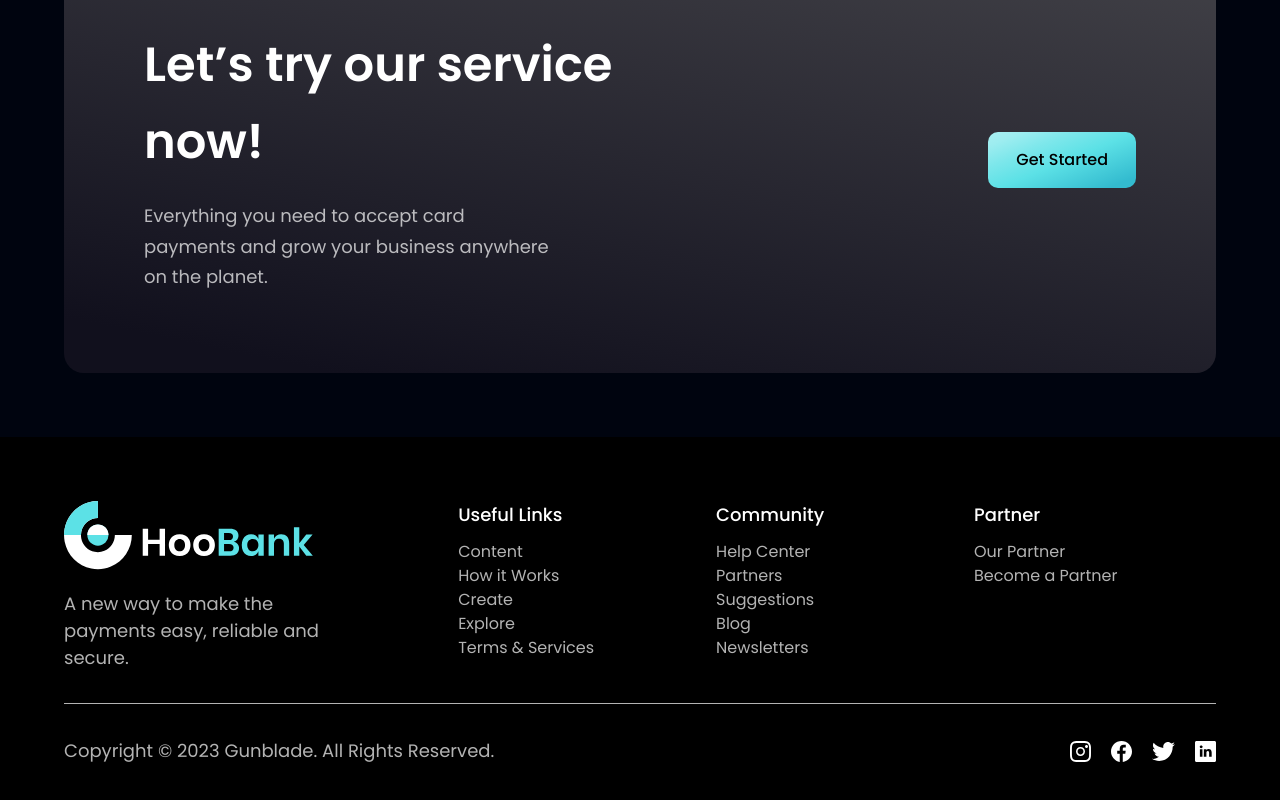
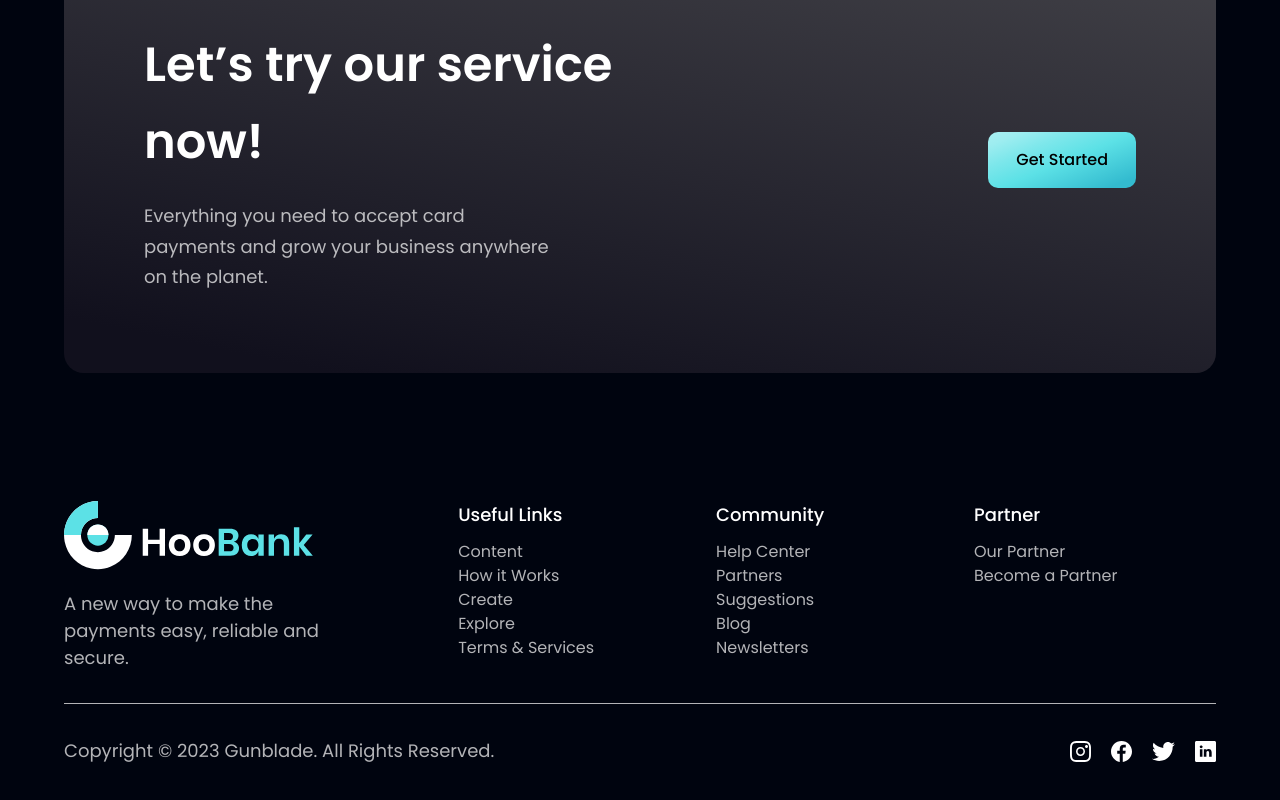
Before and after one commit to urboifox/bank_website_react, a React (Vite) app: page / in a window 1280 px wide. Shown: the part 3975-4775 px from the top of the page. Built offline with nearby package versions, Linux system fonts and the light colour scheme.

Commit message:
remove Footer black bg

```diff
--- a/src/components/Footer.jsx
+++ b/src/components/Footer.jsx
@@ -35,7 +35,7 @@ const Footer = () => {
   });
 
   return (
-    <footer className={`bg-black`}>
+    <footer>
       <div
         className={`${style.boxWidth} ${style.paddingX} ${style.paddingY} mx-auto`}
       >
```
